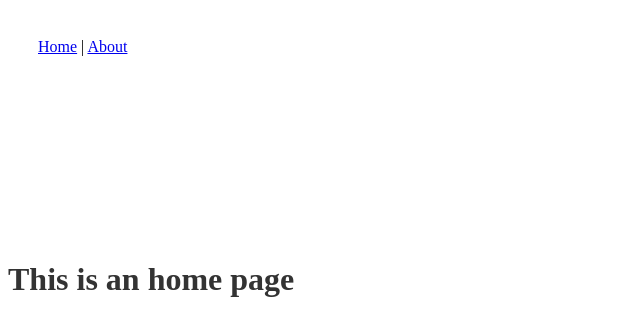
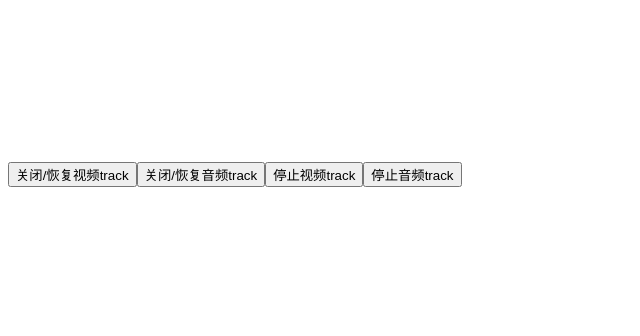
Before and after one commit to themages/like, a Vue app: page /#/home in a window 1280 px wide. Shown: the top 336 px of the page, without its empty margins (0-640 px from the left). Built offline with nearby package versions, Linux system fonts and the light colour scheme; no server answers.

Commit message:
feat: sdk

```diff
--- a/src/App.vue
+++ b/src/App.vue
@@ -1,13 +1,19 @@
 <template>
-  <div id="nav" :class="$style.nav">
+  <!-- <div id="nav" :class="$style.nav">
     <router-link to="/home">Home</router-link> |
     <router-link to="/about">About</router-link>
-  </div>
+  </div> -->
   <div>
     <video autoplay playsinline id="player" muted></video>
     <video autoplay playsinline id="remote" muted></video>
   </div>
-  <router-view />
+  <div>
+    <button @click.stop="closeVideoTrack">关闭/恢复视频track</button>
+    <button @click.stop="closeAudioTrack">关闭/恢复音频track</button>
+    <button @click.stop="stopVideoTrack">停止视频track</button>
+    <button @click.stop="stopAudioTrack">停止音频track</button>
+  </div>
+  <!-- <router-view /> -->
 </template>
 <script>
 // 外部模块
@@ -17,10 +23,21 @@
 import Local from "@/sdk/local.js";
 import Remote from "@/sdk/remote.js";
 import getConstraints from "@/sdk/rtc/devices/constraints.js";
+import {
+  closeVideoTrack,
+  closeAudioTrack,
+  stopVideoTrack,
+  stopAudioTrack,
+} from "@/sdk/common.js";
 export default {
   name: "App",
   data() {
-    return {};
+    return {
+      localStream: null,
+      local: null,
+      closeVideo: true,
+      closeAudio: true,
+    };
   },
   created() {
     this.initSDK();
@@ -31,17 +48,39 @@ export default {
     });
   },
   methods: {
+    closeVideoTrack() {
+      this.closeVideo = !this.closeVideo;
+      closeVideoTrack({
+        stream: this.localStream,
+        enabled: this.closeVideo,
+      });
+    },
+    closeAudioTrack() {
+      this.closeAudio = !this.closeAudio;
+      closeAudioTrack({
+        stream: this.localStream,
+        enabled: this.closeAudio,
+      });
+    },
+    stopVideoTrack() {
+      stopVideoTrack(this.localStream);
+    },
+    stopAudioTrack() {
+      stopAudioTrack(this.localStream);
+    },
     initSDK() {
-      const local = new Local();
-      local.startPublishingStream({
+      this.local = new Local();
+      this.local.startPublishingStream({
         handler: (err) => {
           if (err) return console.error("err: %O", err);
+          console.log(this.local.getSender());
           this.publish();
         },
-        callback(stream) {
+        callback: (stream) => {
+          this.localStream = stream;
           const player = document.querySelector("video#player");
           player.srcObject = stream;
-          console.log("推流 track: %O", local.getAVTracks(stream));
+          console.log("推流 track: %O", this.local.getAVTracks(stream));
         },
       });
     },
--- a/src/sdk/common.js
+++ b/src/sdk/common.js
@@ -2,7 +2,7 @@
  * @Author: 曾星旗 <me@zengxingqi.com>
  * @Date: 2021-06-03 15:49:51
  * @LastEditors: 曾星旗 <me@zengxingqi.com>
- * @LastEditTime: 2021-06-04 15:59:50
+ * @LastEditTime: 2021-06-05 16:40:03
  * @Description: sdk 公共模块
  * @FilePath: /like/src/sdk/common.js
  */
@@ -37,3 +37,29 @@ export function getAudioTracks(stream) {
 export function getVideoTracks(stream) {
   return stream.getVideoTracks();
 }
+export function stopVideoTrack(stream) {
+  const tracks = getVideoTracks(stream);
+  tracks.forEach(function (track) {
+    track.stop();
+  });
+}
+export function stopAudioTrack(stream) {
+  const tracks = getAudioTracks(stream);
+  tracks.forEach(function (track) {
+    track.stop();
+  });
+}
+export function closeVideoTrack(obj = {}) {
+  const { stream, enabled = true } = obj;
+  const tracks = getVideoTracks(stream);
+  tracks.forEach(function (track) {
+    track.enabled = enabled;
+  });
+}
+export function closeAudioTrack(obj = {}) {
+  const { stream, enabled = true } = obj;
+  const tracks = getAudioTracks(stream);
+  tracks.forEach(function (track) {
+    track.enabled = enabled;
+  });
+}
--- a/src/sdk/local.js
+++ b/src/sdk/local.js
@@ -2,7 +2,7 @@
  * @Author: 曾星旗 <me@zengxingqi.com>
  * @Date: 2021-06-03 15:08:08
  * @LastEditors: 曾星旗 <me@zengxingqi.com>
- * @LastEditTime: 2021-06-05 15:20:46
+ * @LastEditTime: 2021-06-05 17:21:54
  * @Description: localStream 本地推流类方法
  * @FilePath: /like/src/sdk/local.js
  */
@@ -41,15 +41,19 @@ export default class Local {
   }
   setAudioConfig(obj = {}) {
     const { deviceId = "default", groupId } = obj;
+    // https://developer.mozilla.org/zh-CN/docs/Web/API/AudioContext
+    const audioCtx = new AudioContext();
+    const sampleRate = audioCtx.sampleRate;
+    audioCtx.close();
     this.constraints.audio = {
-      autoGainControl: false,
+      autoGainControl: true,
       channelCount: 1,
       deviceId,
-      echoCancellation: false,
+      echoCancellation: true,
       groupId,
       latency: 0.002666,
-      noiseSuppression: false,
-      sampleRate: 96000,
+      noiseSuppression: true,
+      sampleRate,
       sampleSize: 16,
     };
   }
@@ -143,6 +147,9 @@ export default class Local {
       videoTrack: getVideoTracks(stream),
     };
   }
+  getSender() {
+    return this.local.getSenders();
+  }
 
   startPreview() {}
   stopPreview() {}
--- a/src/sdk/rtc/pc/index.js
+++ b/src/sdk/rtc/pc/index.js
@@ -2,7 +2,7 @@
  * @Author: 曾星旗 <me@zengxingqi.com>
  * @Date: 2021-05-30 19:22:44
  * @LastEditors: 曾星旗 <me@zengxingqi.com>
- * @LastEditTime: 2021-06-04 15:14:02
+ * @LastEditTime: 2021-06-05 17:15:55
  * @Description: 由本地计算机到远端的WebRTC连接的创建，保持，监控，关闭方法的实现。
  * @FilePath: /like/src/sdk/rtc/pc/index.js
  */
@@ -50,6 +50,11 @@ export default class Peer {
   closePC() {
     this.pc.close();
   }
+  getSenders() {
+    // 切换摄像头
+    // https://developer.mozilla.org/en-US/docs/Web/API/RTCRtpSender/replaceTrack
+    return this.pc.getSenders();
+  }
   onaddstream(callback) {
     this.pc.onaddstream = function (event) {
       callback && callback(event.stream);
```
